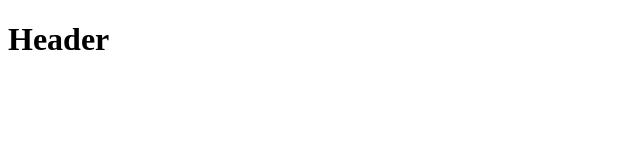
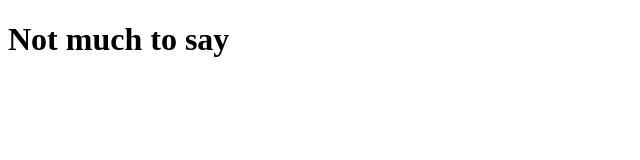
Before and after one commit to kjacobson41/kjacobson41.github.io, a plain HTML site: page aboutme.html in a window 1280 px wide. Shown: the whole page, without its empty margins (0-640 px from the left). Drawn offline with Linux system fonts and the light colour scheme.

Commit message:
title update

```diff
--- a/aboutme.html
+++ b/aboutme.html
@@ -2,9 +2,9 @@
 <html>
   <head>
     <meta charset="utf-8">
-    <title>Not much to say</title>
+    <title>Kevin's Awesome Website</title>
   </head>
   <body>
-      <h1>Header</h1>
+      <h1>Not much to say</h1>
   </body>
 </html>
```
Also changed, not shown: 1 other file.
